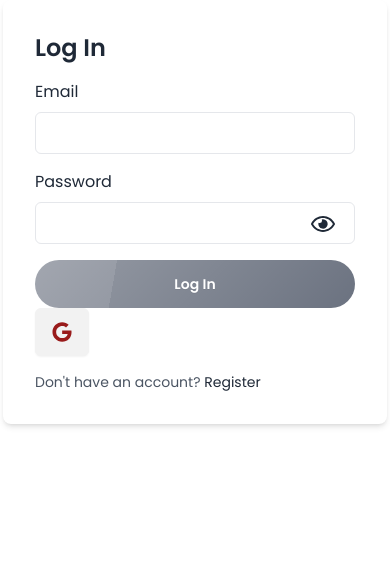
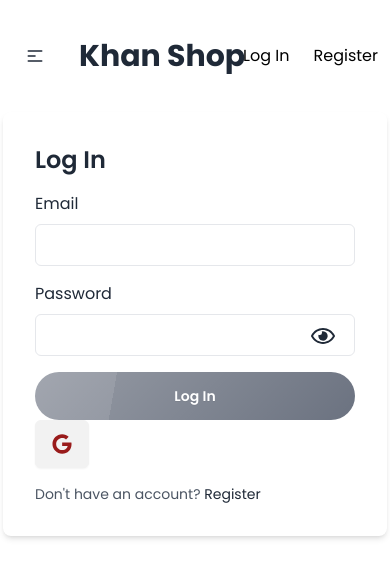
Before and after one commit to Jubayer-K/scic-task-project-client, a React (Vite) app: page /login in a window 390 px wide. Shown: the top 578 px of the page. Built offline with nearby package versions, Linux system fonts and the light colour scheme; no server answers.

Commit message:
added favicon

```diff
--- a/index.html
+++ b/index.html
@@ -2,9 +2,9 @@
 <html lang="en" data-theme="light">
   <head>
     <meta charset="UTF-8" />
-    <link rel="icon" type="image/svg+xml" href="/vite.svg" />
+    <link rel="icon" type="image/svg+xml" href="/favicon.png" />
     <meta name="viewport" content="width=device-width, initial-scale=1.0" />
-    <title>Vite + React</title>
+    <title>Khan Shop</title>
   </head>
   <body>
     <div id="root"></div>
--- a/src/Layouts/Root.jsx
+++ b/src/Layouts/Root.jsx
@@ -1,9 +1,11 @@
 import { Outlet } from "react-router-dom";
 import { ToastContainer } from "react-toastify";
+import NavBar from "../Shared/NavBar";
 
 const Root = () => {
     return (
-        <div className="font-poppins dark:bg-gray-800 dark:text-white">
+        <div className="font-poppins">
+            <NavBar></NavBar>
             <Outlet></Outlet>
             <ToastContainer></ToastContainer>
         </div>
--- /dev/null
+++ b/src/Shared/NavBar.jsx
@@ -0,0 +1,104 @@
+import { useContext } from "react";
+import { Link, NavLink } from "react-router-dom";
+import { AuthContext } from "../Providers/AuthProviders";
+import { toast } from "react-toastify";
+
+const NavBar = () => {
+
+    const { user, logOut } = useContext(AuthContext);
+    const logOutToast = () => toast("User Logged out Successfully");
+    const handleLogOut = () => {
+      logOut()
+        .then(() => {
+          logOutToast();
+        })
+        .catch();
+    };
+
+  const navLinks = (
+    <>
+      <li id="nav-link">
+        <NavLink to={"/"}>Home</NavLink>
+      </li>
+      <li id="nav-link">
+        <NavLink to={"/listed"}>All Products</NavLink>
+      </li>
+    </>
+  );
+  return (
+    <div className="navbar bg-base-100 font-workSans lg:my-12 my-6">
+      <div className="navbar-start">
+        <div className="dropdown">
+          <div tabIndex={0} role="button" className="btn btn-ghost lg:hidden">
+            <svg
+              xmlns="http://www.w3.org/2000/svg"
+              className="h-5 w-5"
+              fill="none"
+              viewBox="0 0 24 24"
+              stroke="currentColor"
+            >
+              <path
+                strokeLinecap="round"
+                strokeLinejoin="round"
+                strokeWidth="2"
+                d="M4 6h16M4 12h8m-8 6h16"
+              />
+            </svg>
+          </div>
+          <ul
+            tabIndex={0}
+            className="menu menu-sm dropdown-content mt-3 z-[1] p-2 shadow bg-base-100 rounded-box w-52"
+          >
+            {navLinks}
+          </ul>
+        </div>
+        <Link to={'/'}>
+          <button className="btn btn-ghost text-3xl font-bold text-nowrap">
+            Khan Shop
+          </button>
+        </Link>
+      </div>
+      <div className="navbar-center hidden lg:flex">
+        <ul className="menu menu-horizontal px-1 font-normal text-lg">
+          {navLinks}
+        </ul>
+      </div>
+      <div className="navbar-end lg:flex gap-4 ">
+        {user ? (
+          <div
+            className="avatar p-4 tooltip tooltip-bottom"
+            data-tip={user.displayName}
+          >
+            <div className="md:w-12 w-8 rounded-full">
+              <img src={user.photoURL} />
+            </div>
+          </div>
+        ) : (
+          <Link
+            to={"/login"}
+            className="md:btn sm:btn-sm md:glass hover:bg-gray-700 p-1 hover:text-white text-black md:rounded-3xl rounded-xl content-center"
+          >
+            Log In
+          </Link>
+        )}
+        {user ? (
+          <button
+            onClick={handleLogOut}
+            className="md:btn sm:btn-sm md:glass  hover:bg-red-950 hover:text-red-100 text-black md:rounded-3xl rounded-xl content-center"
+          >
+            Log Out
+          </button>
+        ) : (
+          <Link
+            to={"/register"}
+            className="md:btn sm:btn-sm md:glass hover:bg-gray-700 p-1 hover:text-white text-black md:rounded-3xl rounded-xl content-center"
+          >
+            Register
+          </Link>
+        )}
+      </div>
+    </div>
+  );
+};
+
+export default NavBar;
```
Also changed, not shown: public/favicon.png (added).
